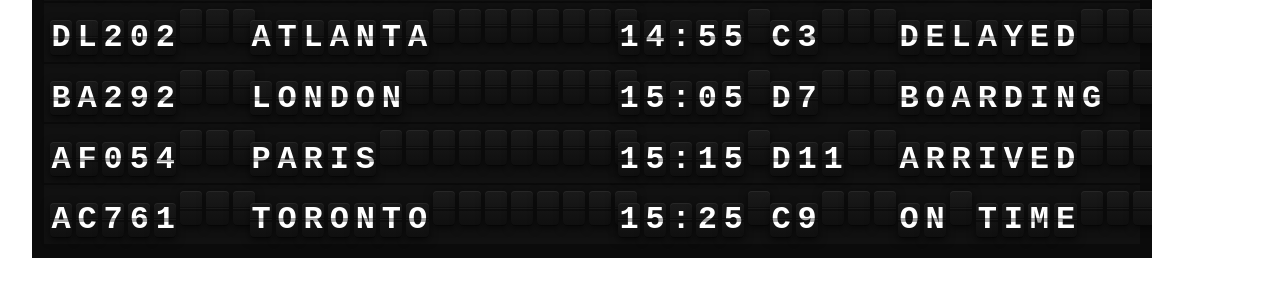
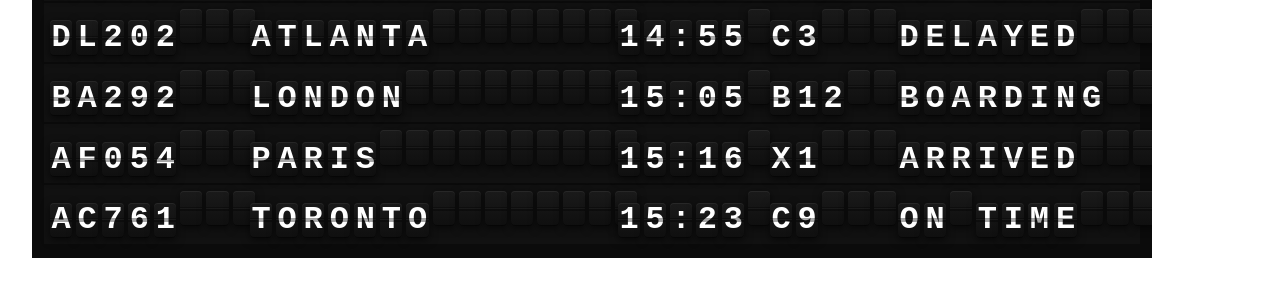
Before and after one commit to hunterlynne/split-flap-flights, a React (Create React App) app: page / in a window 1280 px wide. Shown: the part 169-457 px from the top of the page. Built offline with nearby package versions, Linux system fonts and the light colour scheme.

Commit message:
Update flightService.js

```diff
--- a/src/flightService.js
+++ b/src/flightService.js
@@ -1,91 +1,39 @@
 const STATUSES = ["ON TIME", "DELAYED", "BOARDING", "ARRIVED", "CANCELED"];
 
+/* ---------- MOCK DATA (fallback + local dev) ---------- */
 export function getFlightsMock(prev = []) {
-  // ARRIVALS (IAD) — seed on first call
   if (!prev || prev.length === 0) {
     return [
-      {
-        flight: "UA118",
-        origin: "CHICAGO",
-        time: "14:40",
-        gate: "B12",
-        status: "ON TIME",
-      },
-      {
-        flight: "DL202",
-        origin: "ATLANTA",
-        time: "14:55",
-        gate: "C3",
-        status: "DELAYED",
-      },
-      {
-        flight: "BA292",
-        origin: "LONDON",
-        time: "15:05",
-        gate: "D7",
-        status: "BOARDING",
-      },
-      {
-        flight: "AF054",
-        origin: "PARIS",
-        time: "15:15",
-        gate: "D11",
-        status: "ARRIVED",
-      },
-      {
-        flight: "AC761",
-        origin: "TORONTO",
-        time: "15:25",
-        gate: "C9",
-        status: "ON TIME",
-      },
+      { flight: "UA118", origin: "CHICAGO", time: "14:40", gate: "B12", status: "ON TIME" },
+      { flight: "DL202", origin: "ATLANTA", time: "14:55", gate: "C3",  status: "DELAYED" },
+      { flight: "BA292", origin: "LONDON",  time: "15:05", gate: "B12", status: "BOARDING" },
+      { flight: "AF054", origin: "PARIS",   time: "15:16", gate: "X1",  status: "ARRIVED" },
+      { flight: "AC761", origin: "TORONTO", time: "15:23", gate: "C9",  status: "ON TIME" }
     ];
   }
   return randomDrift(prev);
 }
 
 export function getDeparturesMock(prev = []) {
-  // DEPARTURES (IAD) — seed on first call
   if (!prev || prev.length === 0) {
     return [
-      {
-        flight: "UA927",
-        origin: "LONDON",
-        time: "16:10",
-        gate: "C3",
-        status: "BOARDING",
-      },
-      {
-        flight: "AA101",
-        origin: "NEW YORK",
-        time: "16:25",
-        gate: "B7",
-        status: "ON TIME",
-      },
-      {
-        flight: "AF055",
-        origin: "PARIS",
-        time: "16:40",
-        gate: "D11",
-        status: "DELAYED",
-      },
-      {
-        flight: "DL404",
-        origin: "BOSTON",
-        time: "17:05",
-        gate: "A4",
-        status: "ON TIME",
-      },
-      {
-        flight: "BA216",
-        origin: "LONDON",
-        time: "17:20",
-        gate: "C9",
-        status: "ON TIME",
-      },
+      { flight: "UA927", origin: "LONDON",   time: "16:10", gate: "C3",  status: "BOARDING" },
+      { flight: "AA101", origin: "NEW YORK", time: "16:25", gate: "B7",  status: "ON TIME" },
+      { flight: "AF055", origin: "PARIS",    time: "16:40", gate: "D11", status: "DELAYED" },
+      { flight: "DL404", origin: "BOSTON",   time: "17:05", gate: "A4",  status: "ON TIME" },
+      { flight: "BA216", origin: "LONDON",   time: "17:20", gate: "C9",  status: "ON TIME" }
     ];
   }
   return randomDrift(prev);
+}
+
+/* ---------- LIVE via Netlify function ---------- */
+export async function getFlightsLive({ proxyUrl, airport = "IAD", mode = "arrivals" }) {
+  const url = `${proxyUrl}?airport=${encodeURIComponent(airport)}&type=${encodeURIComponent(mode)}`;
+  const res = await fetch(url);
+  if (!res.ok) throw new Error(`Proxy error ${res.status}`);
+  const json = await res.json();
+  return Array.isArray(json?.data) ? json.data : [];
 }
 
 /* ---------- helpers ---------- */
@@ -93,12 +41,9 @@ function randomDrift(list) {
   return list.map((f) => {
     const roll = Math.random();
     if (roll < 0.25) {
-      return {
-        ...f,
-        status: STATUSES[Math.floor(Math.random() * STATUSES.length)],
-      };
+      return { ...f, status: STATUSES[Math.floor(Math.random() * STATUSES.length)] };
     } else if (roll < 0.35) {
-      const gates = ["A1", "B4", "B12", "C3", "C9", "D7", "D11", "E5"];
+      const gates = ["A1", "B4", "B12", "C3", "C9", "D7", "D11", "E5", "X1"];
       return { ...f, gate: gates[Math.floor(Math.random() * gates.length)] };
     } else if (roll < 0.45) {
       return { ...f, time: driftTime(f.time) };
@@ -110,7 +55,7 @@ function randomDrift(list) {
 function driftTime(hhmm) {
   if (!/^\d{2}:\d{2}$/.test(hhmm || "")) return "--:--";
   const [hh, mm] = hhmm.split(":").map((n) => parseInt(n, 10));
-  const offset = Math.floor(Math.random() * 11) - 5; // -5..+5 minutes
+  const offset = Math.floor(Math.random() * 11) - 5; // -5..+5
   let mins = hh * 60 + mm + offset;
   if (mins < 0) mins += 24 * 60;
   mins = mins % (24 * 60);
```
